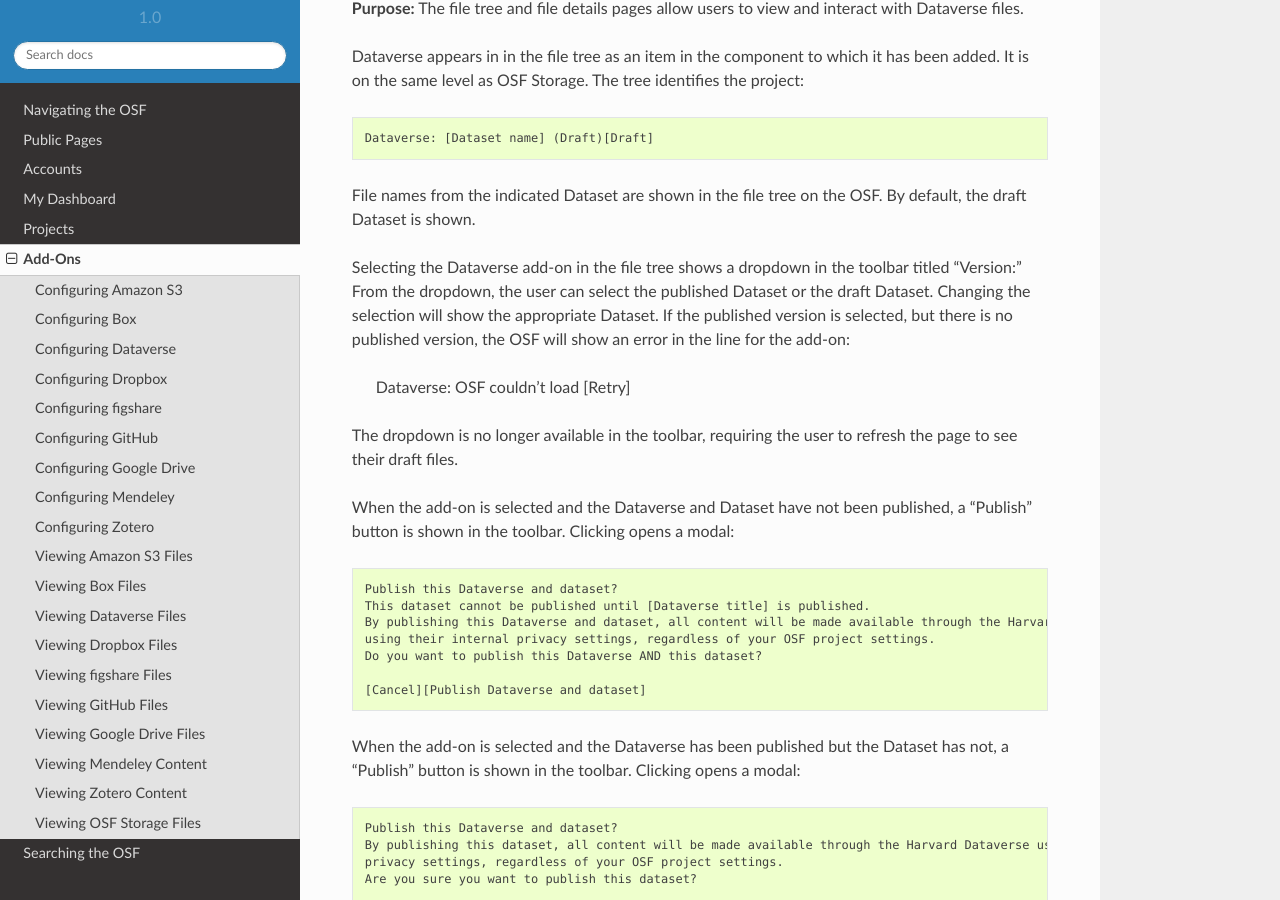
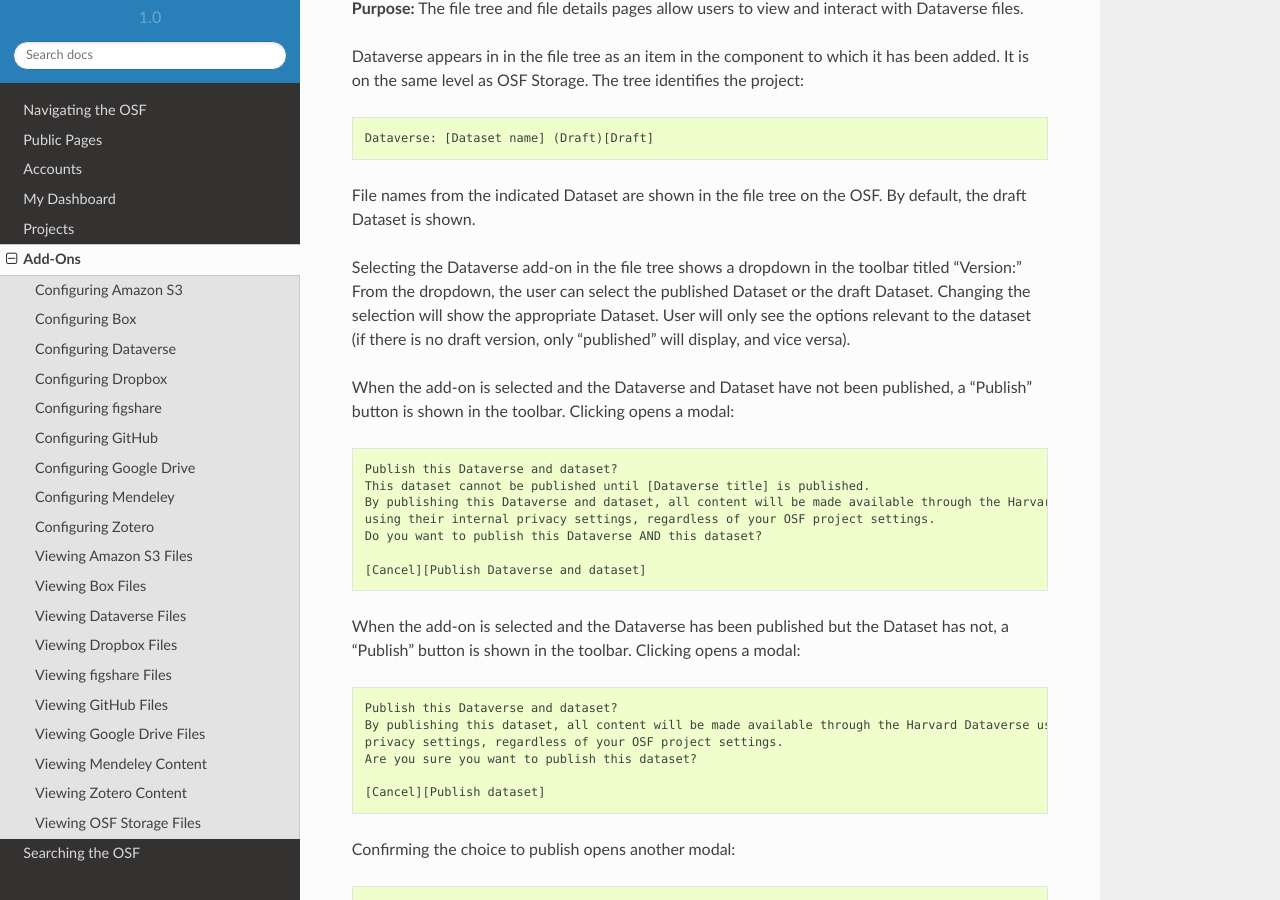
Before and after one commit to CenterForOpenScience/OSFDocs, a Sphinx documentation site: the page built from docs/add-ons/add-ons_index.rst, in a window 1280 px wide and 900 px high, scrolled down 25120 px. Built offline with Sphinx 7.4.7 and the Read the Docs theme 2.0.0, drawn with Linux system fonts in a browser that asks for light colours.

Commit message:
dataset version in dataverse

```diff
--- a/docs/add-ons/add-ons_index.rst
+++ b/docs/add-ons/add-ons_index.rst
@@ -988,12 +988,7 @@
 File names from the indicated Dataset are shown in the file tree on the OSF. By default, the draft Dataset is shown.
 
 Selecting the Dataverse add-on in the file tree shows a dropdown in the toolbar titled "Version:" From the dropdown, the user can
-select the published Dataset or the draft Dataset. Changing the selection will show the appropriate Dataset. If the published
-version is selected, but there is no published version, the OSF will show an error in the line for the add-on:
-
-    Dataverse: OSF couldn't load [Retry]
-
-The dropdown is no longer available in the toolbar, requiring the user to refresh the page to see their draft files.
+select the published Dataset or the draft Dataset. Changing the selection will show the appropriate Dataset. User will only see the options relevant to the dataset (if there is no draft version, only "published" will display, and vice versa).
 
 When the add-on is selected and the Dataverse and Dataset have not been published, a "Publish" button is shown in the toolbar.
 Clicking opens a modal::
```
